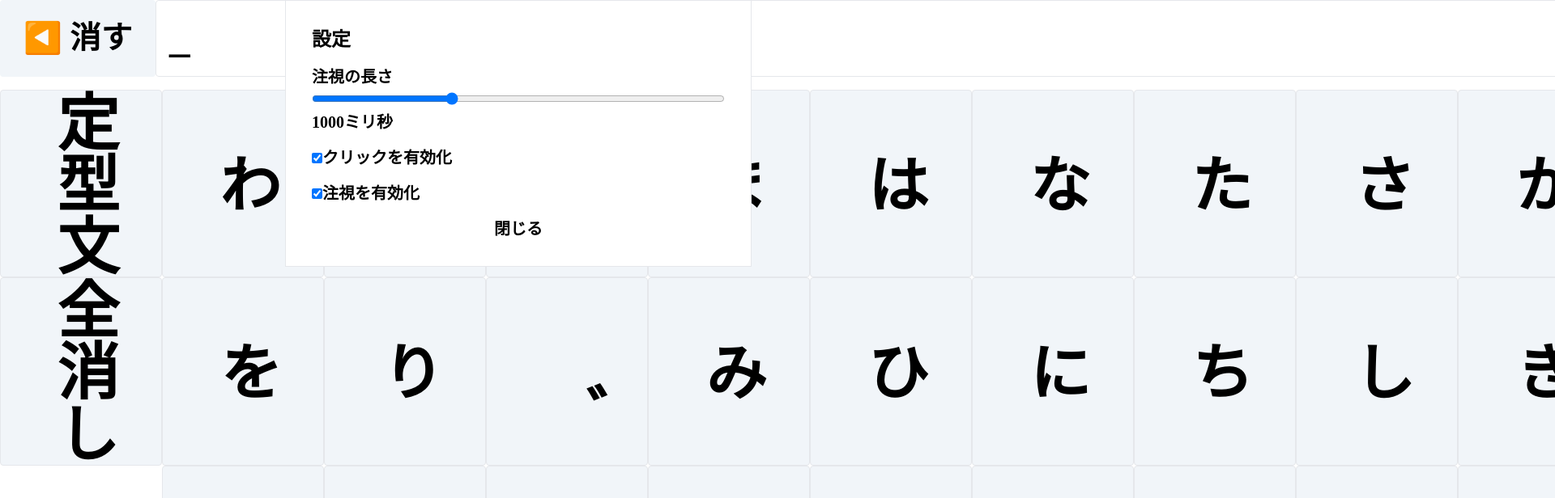
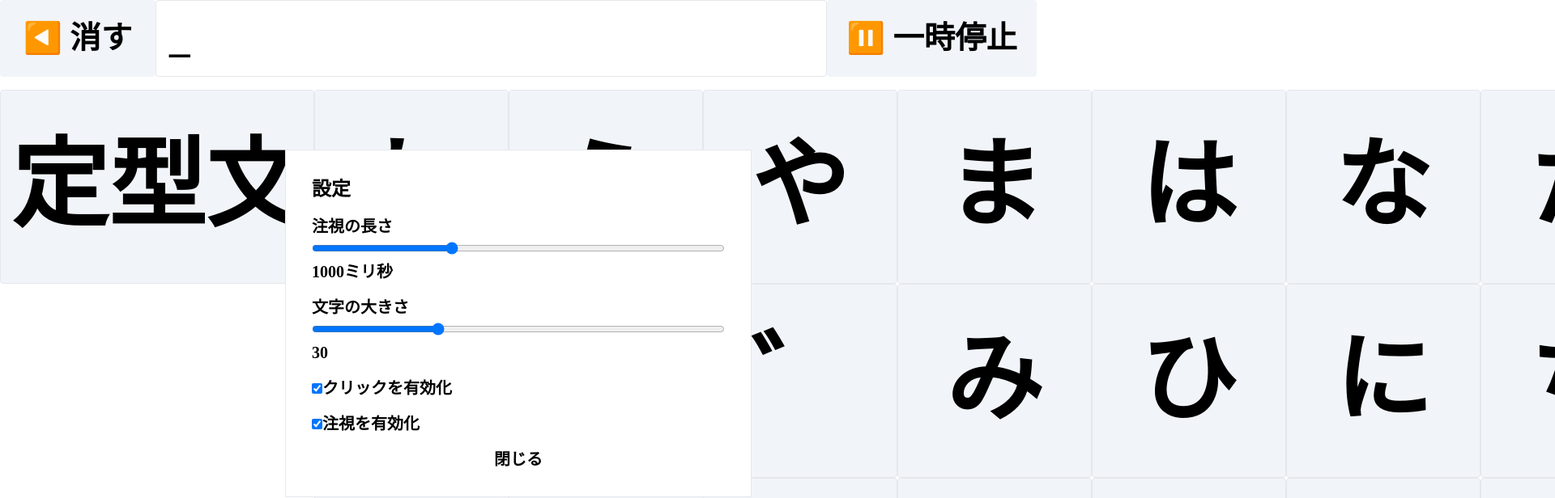
Before and after one commit to kagankan/nextjs-playground, a Next.js app: page /communication-board/table in a window 1280 px wide. Shown: the top 616 px of the page at 81% size, 1920 px wide, since content can reach past the window. Built offline with nearby package versions, Linux system fonts and the light colour scheme.

Commit message:
レイアウト修正

```diff
--- a/src/app/communication-board/_components/HoverClickButton.tsx
+++ b/src/app/communication-board/_components/HoverClickButton.tsx
@@ -119,6 +119,7 @@ export const HoverClickButton = ({
       onClick={enableClick ? onHoverClick : undefined}
       {...props}
       style={{
+        ...props.style,
         position: "relative",
       }}
     >
--- a/src/app/communication-board/_components/TableKana.tsx
+++ b/src/app/communication-board/_components/TableKana.tsx
@@ -12,6 +12,7 @@ import {
   attentionDurationAtom,
   enableAttentionAtom,
   enableClickAtom,
+  letterSizeAtom,
 } from "../_modules/config";
 
 const kana50on = [
@@ -25,8 +26,7 @@ const kana50on = [
   ["や", "゛", "ゆ", "゜", "よ"],
   ["ら", "り", "る", "れ", "ろ"],
   ["わ", "を", "ん", "ー", "小"],
-  ["定型文"],
-  ["全消し"],
+  ["定型文", null, null, null, "全消し"],
 ] as const satisfies (string | null)[][];
 
 export const TableKana = ({}: // onKanaChange,
@@ -46,6 +46,9 @@ export const TableKana = ({}: // onKanaChange,
   const [enableAttention, setEnableAttention] = useAtom(enableAttentionAtom);
   const [enableClick, setEnableClick] = useAtom(enableClickAtom);
 
+  const [isSelectingPhrases, setIsSelectingPhrases] = useState(false);
+  const [letterSize, setLetterSize] = useAtom(letterSizeAtom);
+
   const handleTimer = useCallback(() => {
     if (timer) {
       clearTimeout(timer);
@@ -63,22 +66,43 @@ export const TableKana = ({}: // onKanaChange,
       setTypedText("");
       handleTimer();
     },
+    定型文: () => {
+      speak("定型文パネル");
+      setIsSelectingPhrases(true);
+      handleTimer();
+    },
   } satisfies Partial<
     Record<NonNullable<(typeof kana50on)[number][number]>, () => void>
   >;
 
   return (
     <div
-      className="grid grid-rows-[auto,1fr] grow gap-4 font-bold"
+      className="grow gap-4 font-bold w-fit"
       style={{
         fontFamily: "UD Digital",
       }}
     >
-      <div className=" sticky top-0 z-10 left-0">
+      <div className=" sticky top-0 z-10 left-0 bg-white w-dvw pb-4">
         <fieldset
           className="grid grid-cols-[auto_1fr_auto] min-h-[10vh]"
           disabled={isDisabled}
         >
+          {isSelectingPhrases ? (
+            <HoverClickButton
+              onHoverClick={() => {
+                speak("50音にもどりました");
+                setIsSelectingPhrases(false);
+                handleTimer();
+              }}
+              onHoverStart={() => {
+                speak("もどる", { rate: 2, pitch: 0.1 });
+              }}
+              className="px-6 min-w-[15vw] rounded bg-slate-100 text-[3vw]"
+              disabled={paused}
+            >
+              🔙 戻る
+            </HoverClickButton>
+          ) : (
             <HoverClickButton
               onHoverClick={() => {
                 speak("１文字消しました");
@@ -93,6 +117,7 @@ export const TableKana = ({}: // onKanaChange,
             >
               ◀️ 消す
             </HoverClickButton>
+          )}
 
           <HoverClickButton
             onHoverClick={() => {
@@ -123,24 +148,17 @@ export const TableKana = ({}: // onKanaChange,
           </HoverClickButton>
         </fieldset>
       </div>
-      <fieldset
-        className={`grid w-full ${
-          // selectedColumn == null ? "grid-cols-4 gap-2" : ""
-          ""
-        }`}
-        disabled={isDisabled || paused}
-      >
-        {/* TODO: */}
-        {/* {selectedColumn === 10 ? (
-          <div className="grid grid-cols-4 border auto-rows-fr gap-2">
+      <fieldset className={`grid w-full `} disabled={isDisabled || paused}>
+        {isSelectingPhrases ? (
+          <div className="grid grid-cols-3 border auto-rows-fr gap-2">
             {phrases.map((phrase, i) => (
               <HoverClickButton
                 key={i}
-                className="grid place-items-center border bg-slate-100 rounded text-[4vw] font-bold leading-none h-full"
+                className="grid place-items-center border bg-slate-100 rounded text-[10vmin] p-[2vmin] font-bold leading-none h-full"
                 onHoverClick={() => {
                   speak(phrase);
                   setTypedText((prev) => prev + phrase);
-                  setSelectedColumn(null);
+                  setIsSelectingPhrases(false);
                   handleTimer();
                 }}
               >
@@ -148,7 +166,7 @@ export const TableKana = ({}: // onKanaChange,
               </HoverClickButton>
             ))}
           </div>
-        ) : selectedColumn == null ? ( */}
+        ) : (
           <div className="grid w-full  [writing-mode:vertical-rl] grid-cols-5">
             {kana50on.map((column, columnIndex) =>
               column.map((kana, i) =>
@@ -158,14 +176,17 @@ export const TableKana = ({}: // onKanaChange,
                   <HoverClickButton
                     key={i}
                     className={`
-            ${"text-[6vw] font-bold"}
-            grid place-items-center
-            min-w-[25vmin] min-h-[25vmin]
+            ${"text-[15vmin] font-bold"}
+            grid place-items-center   [writing-mode:horizontal-tb]
+            min-w-[30vmin] min-h-[30vmin]
             leading-none h-full px-[1vw] rounded bg-slate-100 border`}
                     style={{
                       viewTransitionName: `char-${(kana as string).charCodeAt(
                         0
                       )}`,
+                      fontSize: `${letterSize / 2}vmin`,
+                      minWidth: `${letterSize}vmin`,
+                      minHeight: `${letterSize}vmin`,
                     }}
                     onHoverClick={() => {
                       if (kana in actions) {
@@ -206,6 +227,7 @@ export const TableKana = ({}: // onKanaChange,
               )
             )}
           </div>
+        )}
       </fieldset>
 
       {paused && (
@@ -217,7 +239,7 @@ export const TableKana = ({}: // onKanaChange,
       <dialog
         open
         id="settings"
-        className="z-20"
+        className="z-20 absolute inset-0"
         // className=" backdrop:bg-black backdrop:bg-opacity-50"
       >
         <div className="border p-8 grid gap-4 text-xl w-[80vw] max-w-xl">
@@ -238,6 +260,23 @@ export const TableKana = ({}: // onKanaChange,
               />
             </label>
             <output>{attentionDuration}ミリ秒</output>
+          </div>
+          <div>
+            <label>
+              文字の大きさ
+              <input
+                type="range"
+                className="w-full"
+                value={letterSize}
+                onChange={(e) => {
+                  setLetterSize(Number(e.target.value));
+                }}
+                min={0}
+                max={100}
+                step={5}
+              />
+            </label>
+            <output>{letterSize}</output>
           </div>
           <label>
             <input
--- a/src/app/communication-board/_modules/config.ts
+++ b/src/app/communication-board/_modules/config.ts
@@ -5,3 +5,5 @@ export const attentionDurationAtom = atom(1000);
 
 export const enableAttentionAtom = atom(true);
 export const enableClickAtom = atom(true);
+
+export const letterSizeAtom = atom(30);
```
Lines whose indentation alone changed are shown as unchanged.
